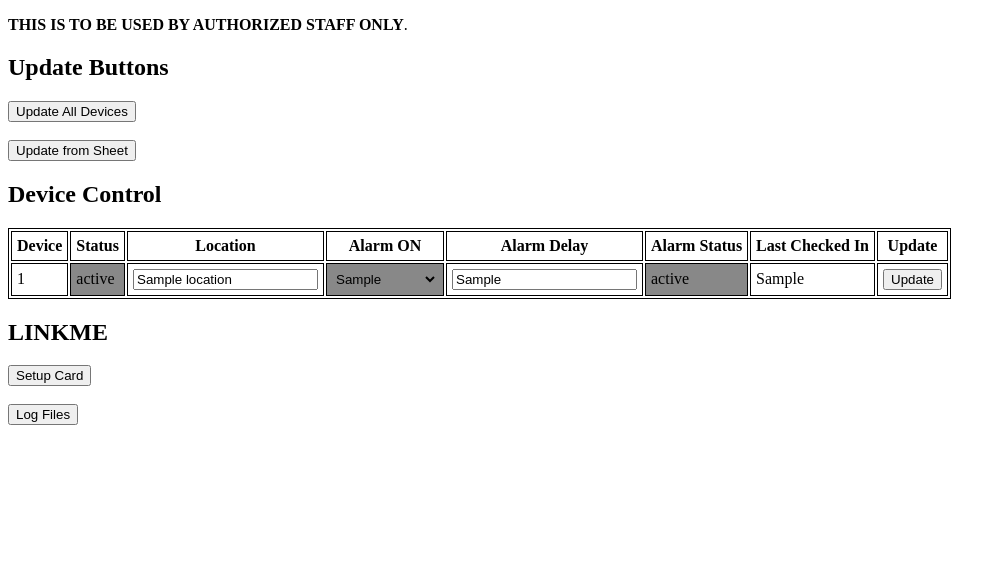
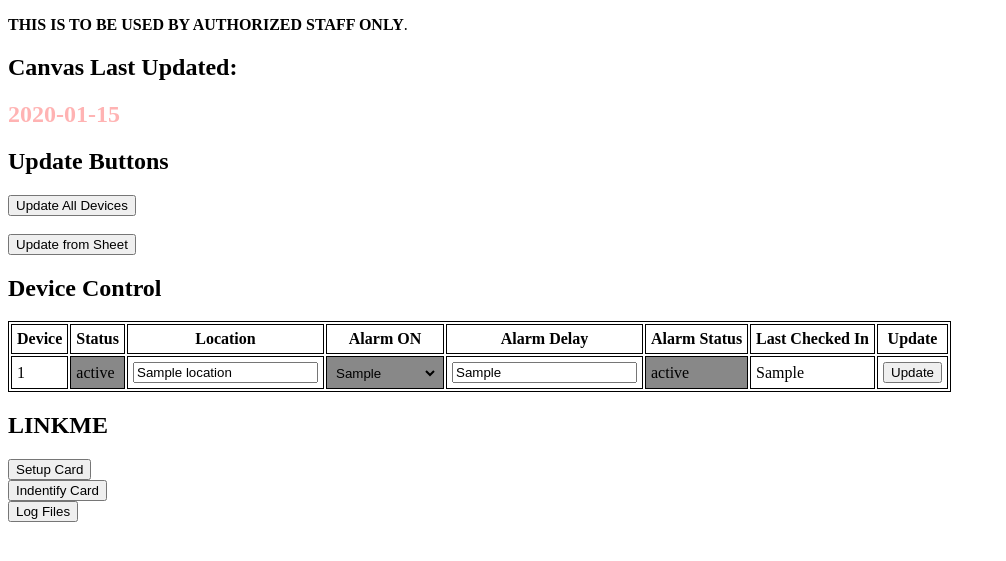
Before and after one commit to ucscslugworks/slugworks-automations, a Flask app: template templates/dashboard.html in a window 1280 px wide. Shown: the top 561 px of the page, without its empty margins (0-1006 px from the left). Run offline with Flask 3, Linux system fonts and the light colour scheme; the template is opened without the code that fills it: most values are stand-ins (such as "Sample title", 1, 10 or a date in 2020); parts of the project's set-up code (start-up, migrations or seed data) failed here and were passed over.

Commit message:
addedstatus and etc

```diff
--- a/control.py
+++ b/control.py
@@ -184,6 +184,7 @@ def find_owner(uid):
 def server():
     err = ""
     wait = False
+    canvas_update = sheet.last_canvas_update_time
     devices = sheet.reader_data.loc[
         :,
         [
@@ -244,12 +245,14 @@ def server():
         if request.method == "POST":
             flash("You are using POST")
             print(device_info)
+
             if request.form["label"] == "update-device":
 
                 req_id = int(request.form.get("id"))
                 req_location = request.form.get("location")
                 req_alarm = request.form.get("alarm_power")
                 req_delay = request.form.get("delay")
+                canvas_update = sheet.last_canvas_update_time
 
                 if req_alarm:
                     device_info[req_id]["alarm_power"] = req_alarm
@@ -262,6 +265,7 @@ def server():
                     ]
                 device_info[req_id]["location"] = req_location
                 device_info[req_id]["alarm_delay_min"] = req_delay
+
 
                 sheet.run_in_thread(
                     f=sheet.update_reader,
@@ -278,7 +282,7 @@ def server():
         print(e)
 
     return render_template(
-        "dashboard.html", devices=device_info, wait=wait,
+        "dashboard.html", devices=device_info, canvas_update=canvas_update,
     )  # Pass devices to the template
 
 
@@ -291,9 +295,13 @@ def card():
         if request.method == "POST":
             flash("You are using POST")
             print(request.form)
-            if request.form["label"] == "uidsetup":
+            sheet.get_canvas_status_sheet()
+            print("status")
+            print(sheet.canvas_is_updating)
+            if request.form["label"] == "uidsetup" and sheet.canvas_is_updating == False:
                 print("reading UID")
                 cruzid = request.form.get("cruzid")
+                #sheet.last_canvas_update_time
 
                 overwritecheck = (
                     True if request.form.get("overwrite") == "overwrite" else False
@@ -307,6 +315,8 @@ def card():
                 else:
                     err, added = staff_or_student(cruzid, overwritecheck, uid)
                     # err = "temp"
+            else:
+                err = "Canvas is updating, please wait"
 
     except Exception as e:
         print(e)
@@ -350,8 +360,8 @@ def identify():
         "identify.html",
         # cruzid=cruzid,
         # uid=uid,
-        # err=err,
-        # user_data=user_data,
+        err=err,
+        user_data=user_data,
 
     )
 
--- a/templates/dashboard.html
+++ b/templates/dashboard.html
@@ -41,6 +41,22 @@
   <div class="alert">{{ message }}</div>
   {% endfor %}
   <div>
+    <h2><strong>Canvas Last Updated: </strong></h2>
+    <h2 style="color: red; animation: blink 1s infinite;">{{ canvas_update }}</h2>
+
+    <style>
+      @keyframes blink {
+        0% {
+          opacity: 1;
+        }
+        50% {
+          opacity: 0;
+        }
+        100% {
+          opacity: 1;
+        }
+      }
+    </style>
     <h2>Update Buttons</h2>
     <form method="post">
       <input type="hidden" name="label" value="update-all-devices">
@@ -132,9 +148,9 @@
       <button>Setup Card</button>
     </a>
     <br>
-    <!-- <a href="staff">
-      <button>Setup Staff Card</button>
-    </a> -->
+    <a href="identify">
+      <button>Indentify Card</button>
+    </a>
     <br>
     <a href="log">
       <button>Log Files</button>
```
